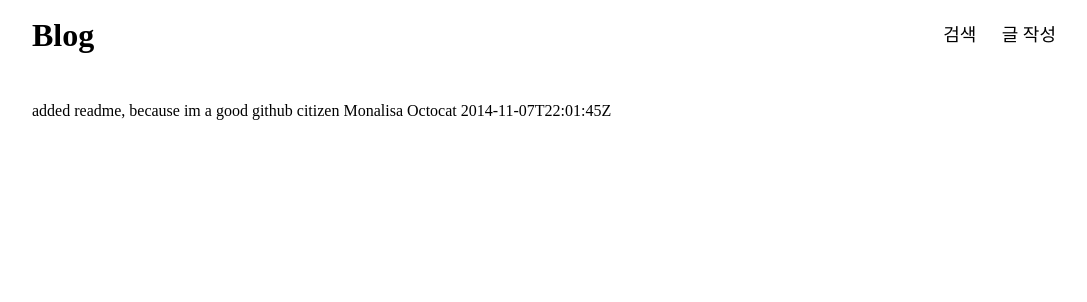
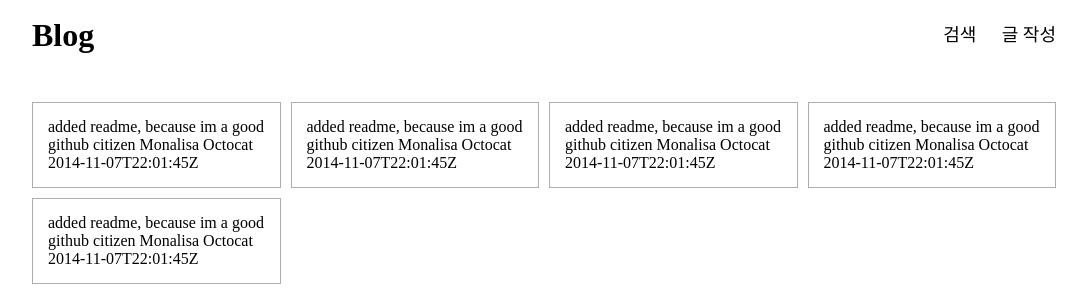
Before and after one commit to crewd/commit-blog, a React (Create React App) app: page / in a window 1280 px wide. Shown: the top 302 px of the page, without its empty margins (96-1183 px from the left). Built offline with nearby package versions, Linux system fonts and the light colour scheme.

Commit message:
style: post style 추가

```diff
--- a/src/components/post/PostCard.tsx
+++ b/src/components/post/PostCard.tsx
@@ -2,7 +2,7 @@ import { Post } from "../../types/postType";
 
 const PostCard = ({ message, author, date }: Post) => {
   return (
-    <li>
+    <li className="post-card">
       {message} {author} {date}
     </li>
   )
--- a/src/pages/Home.tsx
+++ b/src/pages/Home.tsx
@@ -2,7 +2,10 @@ import PostCard from "../components/post/PostCard"
 
 const data = [
   {
+    "sha": "7638417db6d59f3c431d3e1f261cc637155684cd",
     "node_id": "MDY6Q29tbWl0NmRjYjA5YjViNTc4NzVmMzM0ZjYxYWViZWQ2OTVlMmU0MTkzZGI1ZQ==",
+    "url": "https://api.github.com/repos/octocat/Hello-World/git/commits/7638417db6d59f3c431d3e1f261cc637155684cd",
+    "html_url": "https://github.com/octocat/Hello-World/commit/7638417db6d59f3c431d3e1f261cc637155684cd",
     "author": {
       "date": "2014-11-07T22:01:45Z",
       "name": "Monalisa Octocat",
@@ -13,13 +16,166 @@ const data = [
       "name": "Monalisa Octocat",
       "email": "octocat@github.com"
     },
-    "message": "added readme, because im a good github citizen"
+    "message": "added readme, because im a good github citizen",
+    "tree": {
+      "url": "https://api.github.com/repos/octocat/Hello-World/git/trees/691272480426f78a0138979dd3ce63b77f706feb",
+      "sha": "691272480426f78a0138979dd3ce63b77f706feb"
+    },
+    "parents": [
+      {
+        "url": "https://api.github.com/repos/octocat/Hello-World/git/commits/1acc419d4d6a9ce985db7be48c6349a0475975b5",
+        "sha": "1acc419d4d6a9ce985db7be48c6349a0475975b5",
+        "html_url": "https://github.com/octocat/Hello-World/commit/7638417db6d59f3c431d3e1f261cc637155684cd"
+      }
+    ],
+    "verification": {
+      "verified": false,
+      "reason": "unsigned",
+      "signature": null,
+      "payload": null
+    }
   },
+  {
+    "sha": "7638417db6d59f3c431d3e1f261cc637155684cd",
+    "node_id": "MDY6Q29tbWl0NmRjYjA5YjViNTc4NzVmMzM0ZjYxYWViZWQ2OTVlMmU0MTkzZGI1ZQ==",
+    "url": "https://api.github.com/repos/octocat/Hello-World/git/commits/7638417db6d59f3c431d3e1f261cc637155684cd",
+    "html_url": "https://github.com/octocat/Hello-World/commit/7638417db6d59f3c431d3e1f261cc637155684cd",
+    "author": {
+      "date": "2014-11-07T22:01:45Z",
+      "name": "Monalisa Octocat",
+      "email": "octocat@github.com"
+    },
+    "committer": {
+      "date": "2014-11-07T22:01:45Z",
+      "name": "Monalisa Octocat",
+      "email": "octocat@github.com"
+    },
+    "message": "added readme, because im a good github citizen",
+    "tree": {
+      "url": "https://api.github.com/repos/octocat/Hello-World/git/trees/691272480426f78a0138979dd3ce63b77f706feb",
+      "sha": "691272480426f78a0138979dd3ce63b77f706feb"
+    },
+    "parents": [
+      {
+        "url": "https://api.github.com/repos/octocat/Hello-World/git/commits/1acc419d4d6a9ce985db7be48c6349a0475975b5",
+        "sha": "1acc419d4d6a9ce985db7be48c6349a0475975b5",
+        "html_url": "https://github.com/octocat/Hello-World/commit/7638417db6d59f3c431d3e1f261cc637155684cd"
+      }
+    ],
+    "verification": {
+      "verified": false,
+      "reason": "unsigned",
+      "signature": null,
+      "payload": null
+    }
+  },
+  {
+    "sha": "7638417db6d59f3c431d3e1f261cc637155684cd",
+    "node_id": "MDY6Q29tbWl0NmRjYjA5YjViNTc4NzVmMzM0ZjYxYWViZWQ2OTVlMmU0MTkzZGI1ZQ==",
+    "url": "https://api.github.com/repos/octocat/Hello-World/git/commits/7638417db6d59f3c431d3e1f261cc637155684cd",
+    "html_url": "https://github.com/octocat/Hello-World/commit/7638417db6d59f3c431d3e1f261cc637155684cd",
+    "author": {
+      "date": "2014-11-07T22:01:45Z",
+      "name": "Monalisa Octocat",
+      "email": "octocat@github.com"
+    },
+    "committer": {
+      "date": "2014-11-07T22:01:45Z",
+      "name": "Monalisa Octocat",
+      "email": "octocat@github.com"
+    },
+    "message": "added readme, because im a good github citizen",
+    "tree": {
+      "url": "https://api.github.com/repos/octocat/Hello-World/git/trees/691272480426f78a0138979dd3ce63b77f706feb",
+      "sha": "691272480426f78a0138979dd3ce63b77f706feb"
+    },
+    "parents": [
+      {
+        "url": "https://api.github.com/repos/octocat/Hello-World/git/commits/1acc419d4d6a9ce985db7be48c6349a0475975b5",
+        "sha": "1acc419d4d6a9ce985db7be48c6349a0475975b5",
+        "html_url": "https://github.com/octocat/Hello-World/commit/7638417db6d59f3c431d3e1f261cc637155684cd"
+      }
+    ],
+    "verification": {
+      "verified": false,
+      "reason": "unsigned",
+      "signature": null,
+      "payload": null
+    }
+  },
+  {
+    "sha": "7638417db6d59f3c431d3e1f261cc637155684cd",
+    "node_id": "MDY6Q29tbWl0NmRjYjA5YjViNTc4NzVmMzM0ZjYxYWViZWQ2OTVlMmU0MTkzZGI1ZQ==",
+    "url": "https://api.github.com/repos/octocat/Hello-World/git/commits/7638417db6d59f3c431d3e1f261cc637155684cd",
+    "html_url": "https://github.com/octocat/Hello-World/commit/7638417db6d59f3c431d3e1f261cc637155684cd",
+    "author": {
+      "date": "2014-11-07T22:01:45Z",
+      "name": "Monalisa Octocat",
+      "email": "octocat@github.com"
+    },
+    "committer": {
+      "date": "2014-11-07T22:01:45Z",
+      "name": "Monalisa Octocat",
+      "email": "octocat@github.com"
+    },
+    "message": "added readme, because im a good github citizen",
+    "tree": {
+      "url": "https://api.github.com/repos/octocat/Hello-World/git/trees/691272480426f78a0138979dd3ce63b77f706feb",
+      "sha": "691272480426f78a0138979dd3ce63b77f706feb"
+    },
+    "parents": [
+      {
+        "url": "https://api.github.com/repos/octocat/Hello-World/git/commits/1acc419d4d6a9ce985db7be48c6349a0475975b5",
+        "sha": "1acc419d4d6a9ce985db7be48c6349a0475975b5",
+        "html_url": "https://github.com/octocat/Hello-World/commit/7638417db6d59f3c431d3e1f261cc637155684cd"
+      }
+    ],
+    "verification": {
+      "verified": false,
+      "reason": "unsigned",
+      "signature": null,
+      "payload": null
+    }
+  },
+  {
+    "sha": "7638417db6d59f3c431d3e1f261cc637155684cd",
+    "node_id": "MDY6Q29tbWl0NmRjYjA5YjViNTc4NzVmMzM0ZjYxYWViZWQ2OTVlMmU0MTkzZGI1ZQ==",
+    "url": "https://api.github.com/repos/octocat/Hello-World/git/commits/7638417db6d59f3c431d3e1f261cc637155684cd",
+    "html_url": "https://github.com/octocat/Hello-World/commit/7638417db6d59f3c431d3e1f261cc637155684cd",
+    "author": {
+      "date": "2014-11-07T22:01:45Z",
+      "name": "Monalisa Octocat",
+      "email": "octocat@github.com"
+    },
+    "committer": {
+      "date": "2014-11-07T22:01:45Z",
+      "name": "Monalisa Octocat",
+      "email": "octocat@github.com"
+    },
+    "message": "added readme, because im a good github citizen",
+    "tree": {
+      "url": "https://api.github.com/repos/octocat/Hello-World/git/trees/691272480426f78a0138979dd3ce63b77f706feb",
+      "sha": "691272480426f78a0138979dd3ce63b77f706feb"
+    },
+    "parents": [
+      {
+        "url": "https://api.github.com/repos/octocat/Hello-World/git/commits/1acc419d4d6a9ce985db7be48c6349a0475975b5",
+        "sha": "1acc419d4d6a9ce985db7be48c6349a0475975b5",
+        "html_url": "https://github.com/octocat/Hello-World/commit/7638417db6d59f3c431d3e1f261cc637155684cd"
+      }
+    ],
+    "verification": {
+      "verified": false,
+      "reason": "unsigned",
+      "signature": null,
+      "payload": null
+    }
+  }
 ]
 
 const Home: React.FC = () => {
   return (
-    <ul>
+    <ul className="post-wrapper">
       {data.map(commit => {
         return <PostCard message={commit.message} author={commit.author.name} date={commit.author.date} />
       })}
--- a/src/style/index.scss
+++ b/src/style/index.scss
@@ -1,4 +1,5 @@
 @import 'layout';
+@import 'post';
 
 body {
   margin: 0;
--- /dev/null
+++ b/src/style/post.scss
@@ -0,0 +1,10 @@
+.post-wrapper {
+  display: grid;
+  grid-template-columns: repeat(4, 1fr);
+  gap: 10px;
+}
+
+.post-card {
+  border: 1px solid #adadad;
+  padding: 15px;
+}
```
